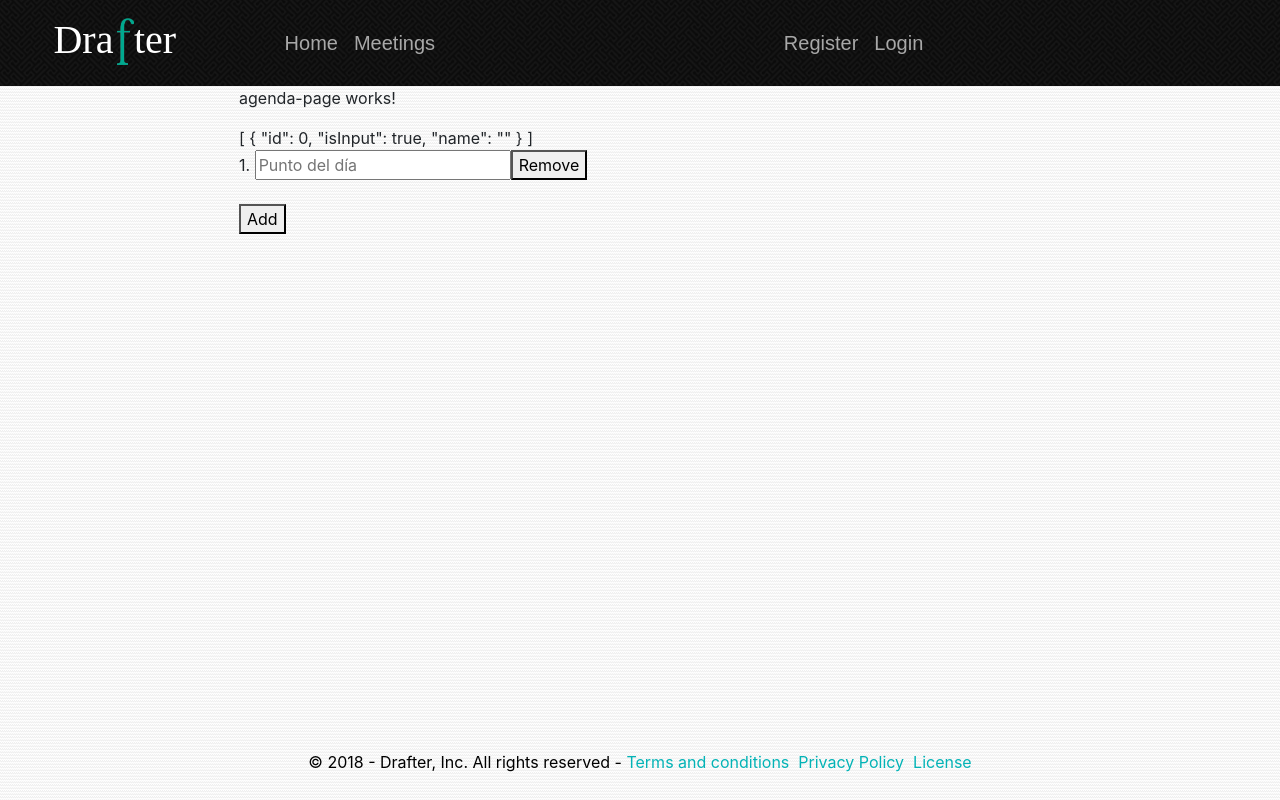
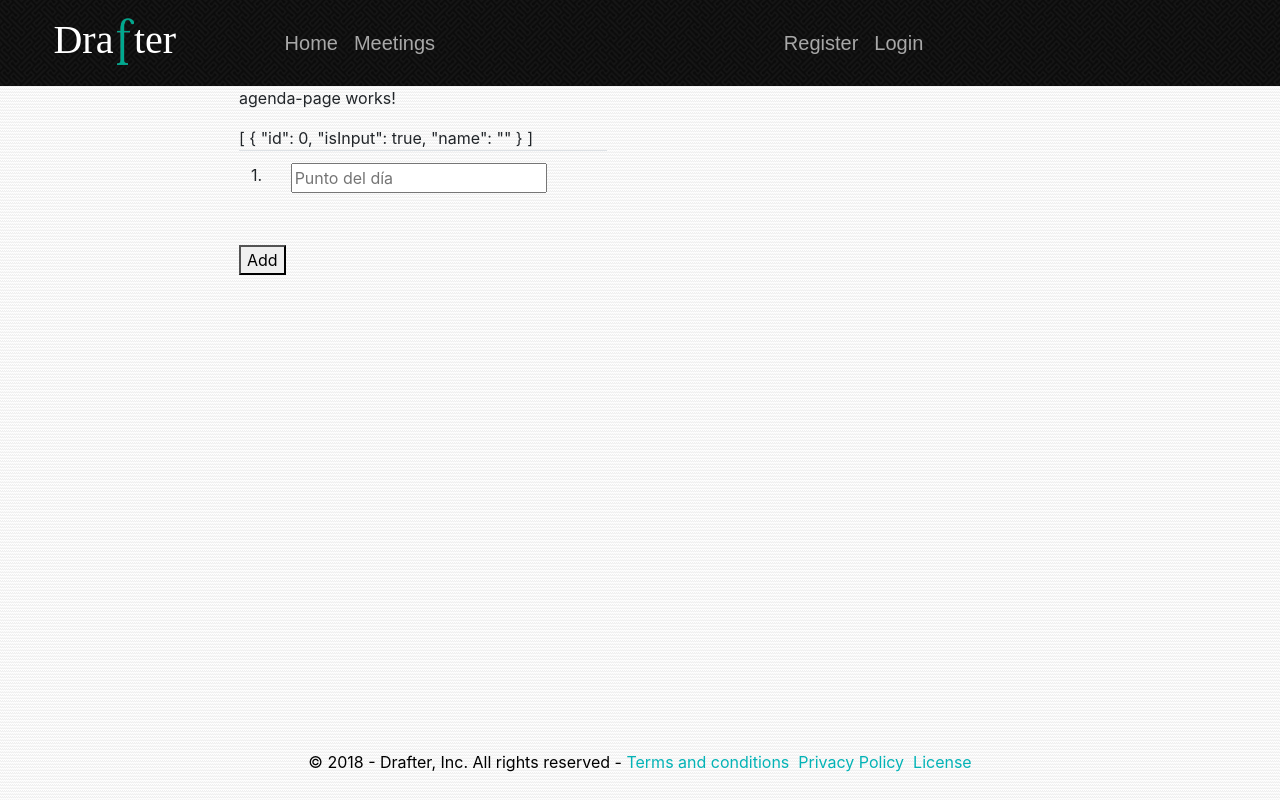
Before and after one commit to albgomceb/Drafter, an Angular app in the folder front-end/: page /agenda in a window 1280 px wide. Built offline with nearby package versions, Linux system fonts and the light colour scheme.

Commit message:
Arreglado un bug por el que no se eliminaban los campos correctamente y añadido un estilo a la página para que se vea más ordenado.

```diff
--- a/front-end/src/app/componentes/agenda-page/agenda-page.component.html
+++ b/front-end/src/app/componentes/agenda-page/agenda-page.component.html
@@ -2,15 +2,15 @@
   agenda-page works!
 </p>
 {{entradas| json}}
-<div *ngFor="let entrada of entradas">
-  <div class="index">{{entradas.indexOf(entrada)+1}}.
-    <input type = "text" [(ngModel)]="entrada.name"  *ngIf="entrada.isInput; else agenda" (focusout)="convert(entrada)"
-      (keyup.enter)="convert(entrada); addAgenda()" placeholder="Punto del día"/>
-    <ng-template #agenda>
-      <div (click)="convert(entrada)">{{entrada.name}}</div>
-    </ng-template>
-    <button type="button" (click)="removeAgenda(agenda)">Remove</button>
-  </div>
-</div>
+<table class="table table-hover">
+  <div *ngFor="let entrada of entradas; let i=index">
+
+    <tr><td>{{entradas.indexOf(entrada)+1}}.&nbsp;</td>
+      <td><input type = "text" [(ngModel)]="entrada.name"  *ngIf="entrada.isInput" (focusout)="convert(entrada)"
+        (keyup.enter)="convert(entrada); addAgenda()" placeholder="Punto del día"/></td>
+      <td><div *ngIf="!entrada.isInput" (click)="convert(entrada)">{{entrada.name}}</div></td>
+      <td><button *ngIf="i!=0" type="button" (click)="removeAgenda(entrada, i)">Remove</button></td></tr>
+    </div>
+</table>
 <br/>
 <button type="button" (click)="addAgenda()">Add</button>
--- a/front-end/src/app/componentes/agenda-page/agenda-page.component.ts
+++ b/front-end/src/app/componentes/agenda-page/agenda-page.component.ts
@@ -32,17 +32,11 @@ export class AgendaPageComponent implements OnInit {
     this.entradas[length].name = "";
   }
 
-  removeAgenda(entrada : Agenda){
-    if(this.entradas.length > 1)
-      this.entradas.splice(entrada.id, 1);
+  removeAgenda(entrada : Agenda, entradasIndex : number){
+    this.entradas.splice(entradasIndex, 1);
   }
 
   convert(entrada : Agenda){
-    // //Si tenemos más de un punto del día y el seleccionado tiene longitud 0, se borra de entradas
-    // if(entrada.isInput && this.entradas.length > 1 && entrada.name.length == 0){
-    //   entrada.isInput = false;
-    //   this.removeAgenda(entrada);
-    // }
 
     //Si tenemos más de una entrada o la actual no tiene longitud 0 y además la entrada es un input, se convierte en texto
     if(entrada.name.length > 0 && entrada.isInput)
@@ -53,4 +47,3 @@ export class AgendaPageComponent implements OnInit {
       entrada.isInput = true;
   }
 }
-//TODO si le das a remove se borra incluso el primer elemento
```
